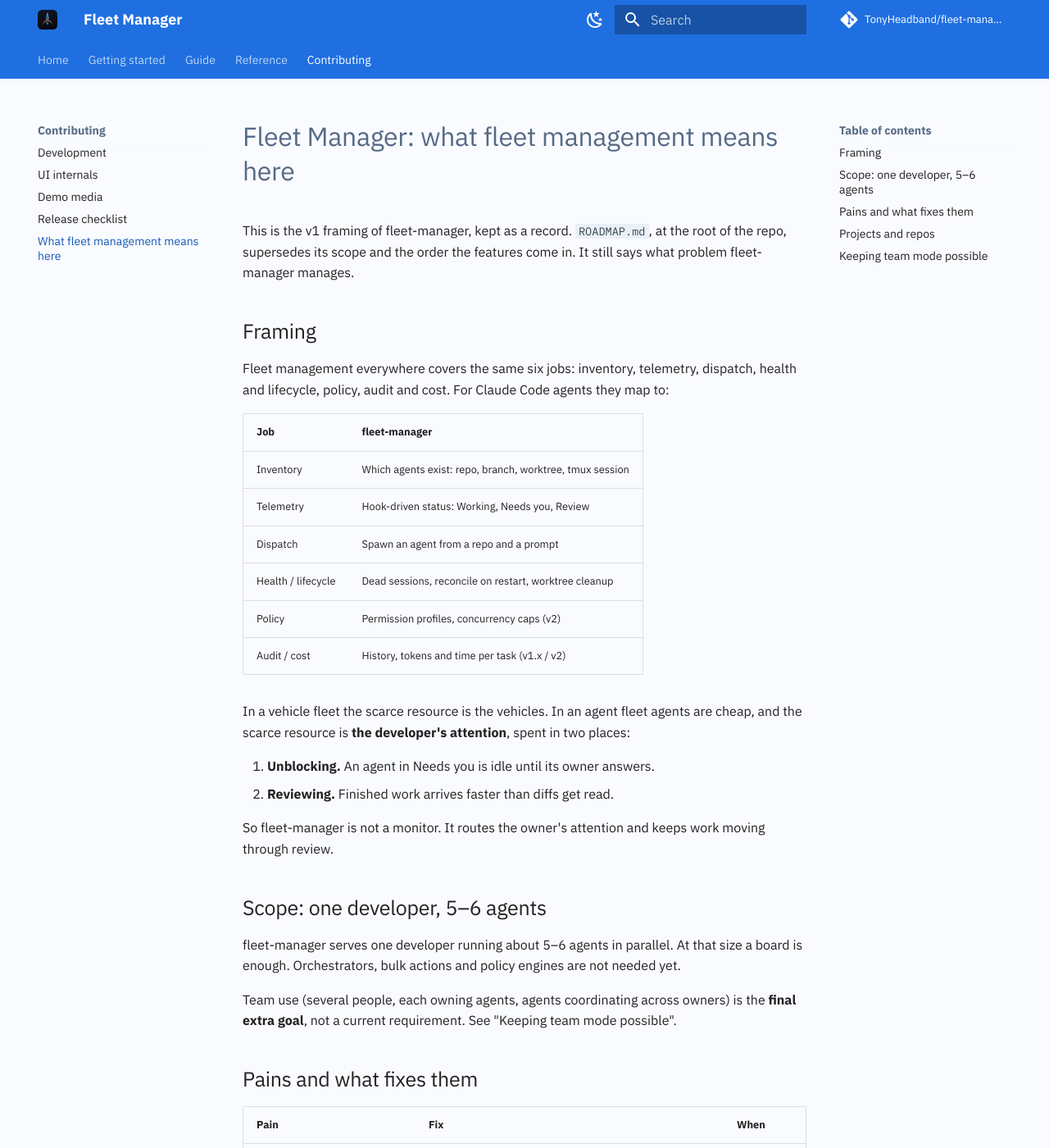
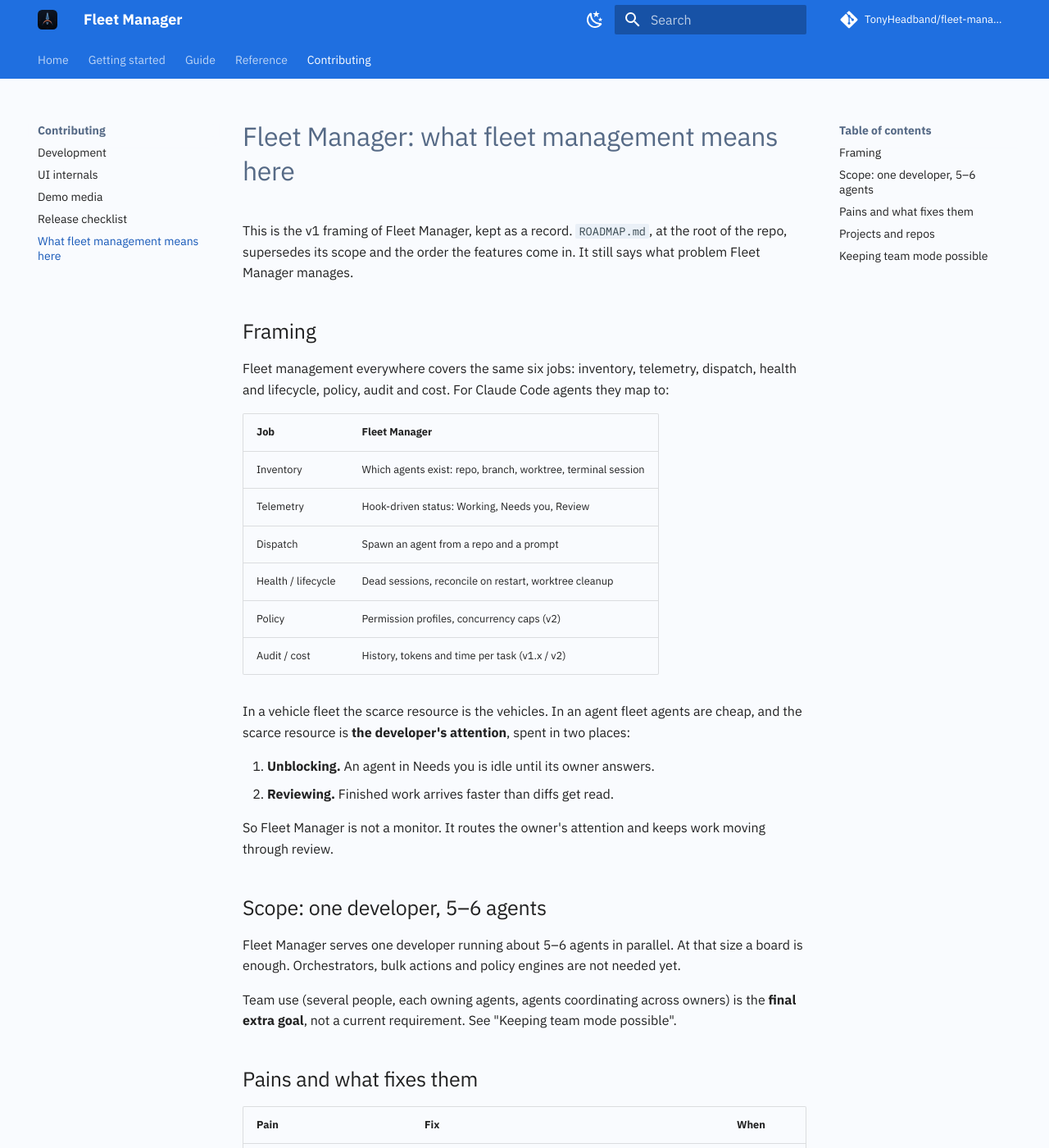
Before and after one commit to TonyHeadband/fleet-manager, an MkDocs documentation site: the page built from docs/concept.md, in a window 1280 px wide and 1400 px high. Shown: the whole window at 82% size. Built offline with MkDocs 1.6.1 and Material for MkDocs 9.7.7, drawn with Linux system fonts in a browser that asks for light colours; comment, search, counter and statistics services are not loaded; some of the changed text lies outside the part shown.

Commit message:
docs: home page and concept use the new pages and the app's name
Co-Authored-By: Claude Opus 5.5 <noreply@anthropic.com>

```diff
--- a/docs/concept.md
+++ b/docs/concept.md
@@ -1,15 +1,15 @@
 # Fleet Manager: what fleet management means here
 
-This is the v1 framing of fleet-manager, kept as a record. `ROADMAP.md`, at the root of the repo, supersedes its scope and
-the order the features come in. It still says what problem fleet-manager manages.
+This is the v1 framing of Fleet Manager, kept as a record. `ROADMAP.md`, at the root of the repo, supersedes its scope and
+the order the features come in. It still says what problem Fleet Manager manages.
 
 ## Framing
 
 Fleet management everywhere covers the same six jobs: inventory, telemetry, dispatch, health and lifecycle, policy, audit and cost. For Claude Code agents they map to:
 
-| Job | fleet-manager |
+| Job | Fleet Manager |
 |---|---|
-| Inventory | Which agents exist: repo, branch, worktree, tmux session |
+| Inventory | Which agents exist: repo, branch, worktree, terminal session |
 | Telemetry | Hook-driven status: Working, Needs you, Review |
 | Dispatch | Spawn an agent from a repo and a prompt |
 | Health / lifecycle | Dead sessions, reconcile on restart, worktree cleanup |
@@ -21,11 +21,11 @@ In a vehicle fleet the scarce resource is the vehicles. In an agent fleet agents
 1. **Unblocking.** An agent in Needs you is idle until its owner answers.
 2. **Reviewing.** Finished work arrives faster than diffs get read.
 
-So fleet-manager is not a monitor. It routes the owner's attention and keeps work moving through review.
+So Fleet Manager is not a monitor. It routes the owner's attention and keeps work moving through review.
 
 ## Scope: one developer, 5–6 agents
 
-fleet-manager serves one developer running about 5–6 agents in parallel. At that size a board is enough. Orchestrators, bulk actions and policy engines are not needed yet.
+Fleet Manager serves one developer running about 5–6 agents in parallel. At that size a board is enough. Orchestrators, bulk actions and policy engines are not needed yet.
 
 Team use (several people, each owning agents, agents coordinating across owners) is the **final extra goal**, not a current requirement. See "Keeping team mode possible".
 
@@ -37,7 +37,7 @@ Team use (several people, each owning agents, agents coordinating across owners)
 | | Needs you sorted by time waiting, plus a desktop or terminal ping | v1.x |
 | Lost track of what an agent was asked | Task (first line of the prompt, up to 120 chars) and one-line activity on the card | v1 |
 | | History of agents with the full prompt, branch and outcome; the card links to it | v1.x |
-| | Chat view of the session, read from the Claude Code transcript (not from the tmux pane) | v1.x |
+| | Chat view of the session, read from the Claude Code transcript (not from the terminal screen) | v1.x |
 | Finished diffs pile up | Diff view | v1 |
 | | Review inbox: diff size, files touched, test result | v1.x |
 | | Overlap warning when two agents' branches change the same paths | v1.x |
```
Also changed, not shown: docs/index.md (+5 -6 lines).
